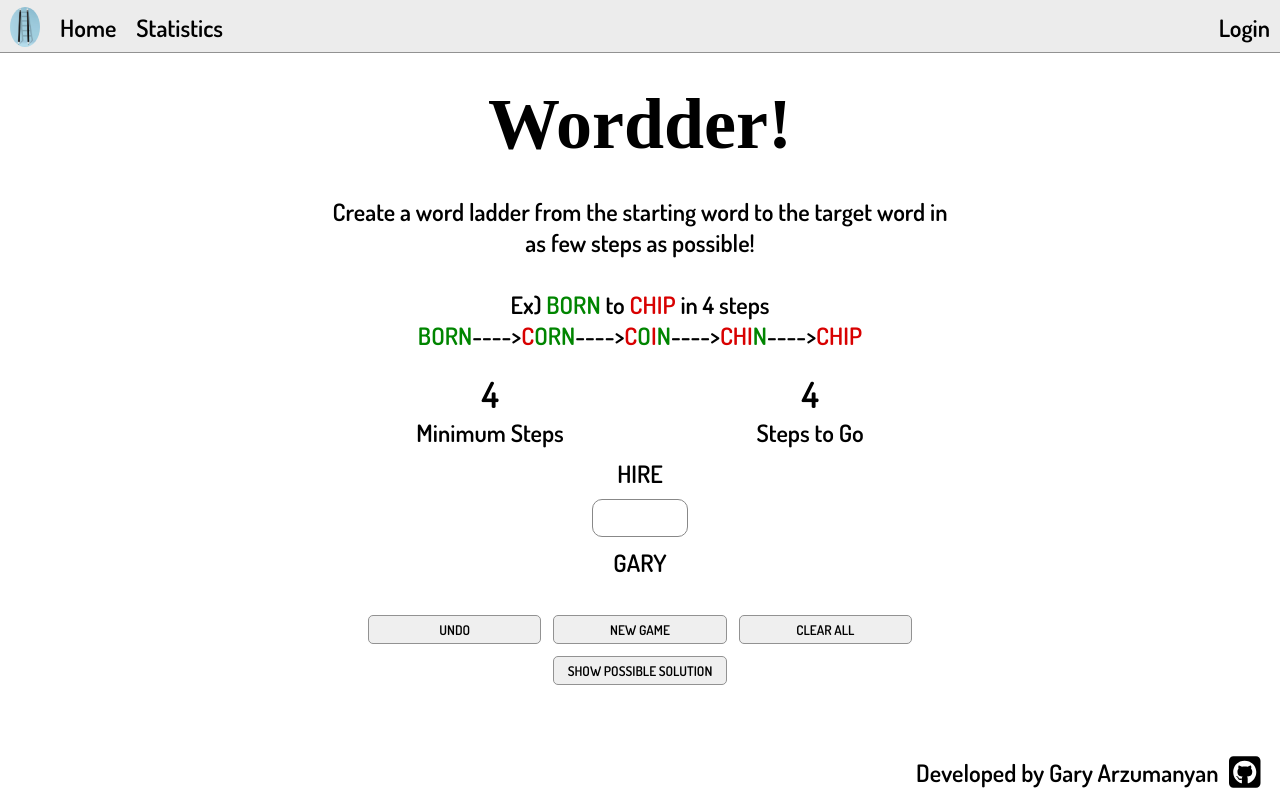
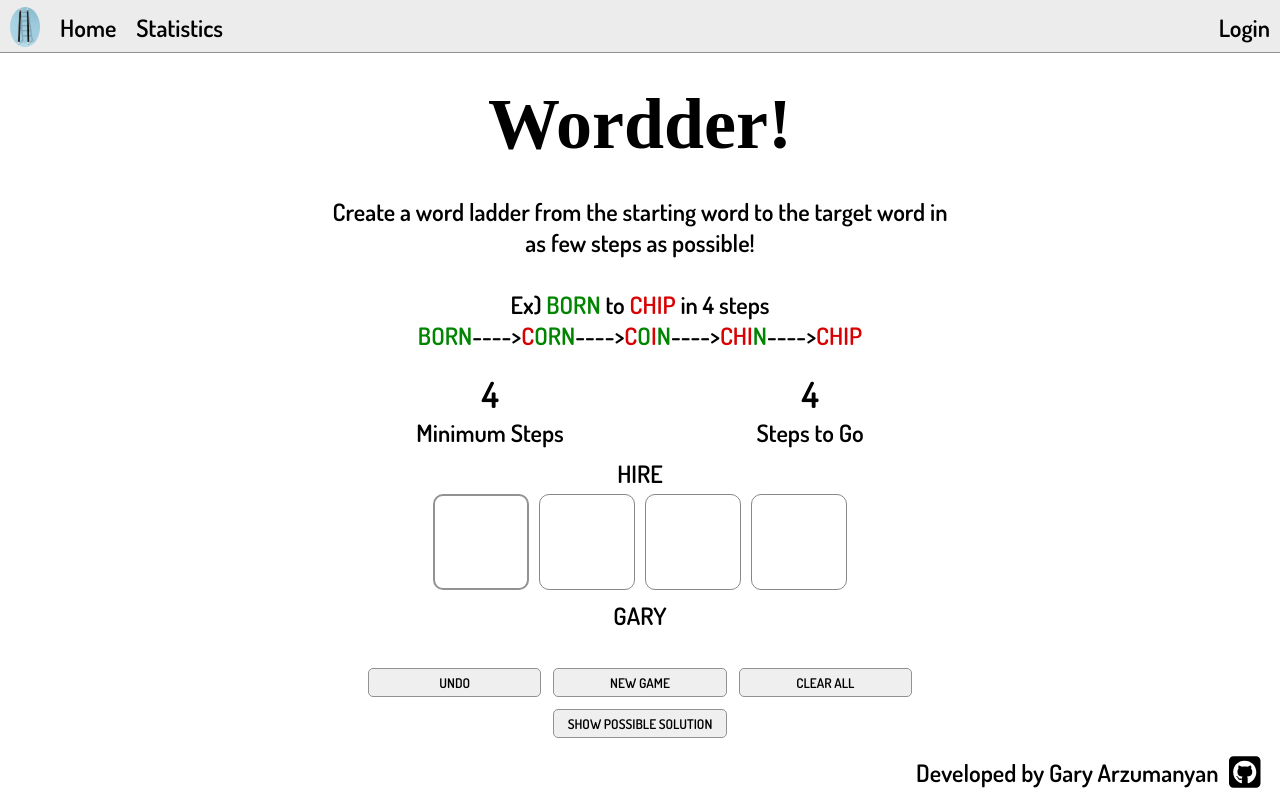
Before and after one commit to garyarzuma/wordder, a React (Create React App) app: page / in a window 1280 px wide. Built offline with nearby package versions, Linux system fonts and the light colour scheme; a web font is replaced by a local one.

Commit message:
Added individual boxes and delete and character event listeners for fluid input like wordle website

```diff
--- a/src/components/Guessboxes.js
+++ b/src/components/Guessboxes.js
@@ -1,19 +1,75 @@
-import React from 'react'
+import React, { useEffect } from 'react'
 import { useField } from '../hooks/useField'
 import './styles/Guessboxes.css'
 
 const Guessboxes= ({ setCurrentGuess }) => {
-  const guess = useField('guess')
+
   const handleSubmit = (event) =>  {
     event.preventDefault()
-    setCurrentGuess(guess.value.toLowerCase())
-    guess.onReset()
+    console.log(event)
+    let guess = guess1.value + guess2.value + guess3.value + guess4.value
+    console.log(guess)
+    setCurrentGuess(guess.toLowerCase())
   }
+  const guess1 = useField('guess1')
+  const guess2 = useField('guess2')
+  const guess3 = useField('guess3')
+  const guess4 = useField('guess4')
+  let input = document.getElementsByClassName('guessBox')
+  let boxNumber = 0
+
+  useEffect(() => {
+    let input = document.getElementById('guess-1')
+    input.focus()
+  }, [])
+
+  const onKeyUp = (event) => {
+    if (event.keyCode === 13){ //for enter
+      handleSubmit(event)
+    }
+    else if (event.keyCode === 8 || event.keyCode === 46){ //For delete and backspace
+      if (event.target.id === 'guess-4'){
+        boxNumber = 2
+      } else if (event.target.id === 'guess-3') {
+        boxNumber = 1
+      }
+      else if (event.target.id === 'guess-2') {
+        boxNumber = 0
+      }
+      else {
+        boxNumber = 0
+      }
+      input[boxNumber].focus()
+    }
+    else if (event.keyCode < 91  && event.keyCode > 64) {
+      if (event.target.id === 'guess-1'){
+        boxNumber = 1
+        guess1.setMyValue(event.key.toUpperCase())
+      } else if (event.target.id === 'guess-2') {
+        boxNumber = 2
+        guess2.setMyValue(event.key.toUpperCase())
+      }
+      else if (event.target.id === 'guess-3') {
+        boxNumber = 3
+        guess3.setMyValue(event.key.toUpperCase())
+      }
+      else {
+        boxNumber = 3
+        guess4.setMyValue(event.key.toUpperCase())
+      }
+      input[boxNumber].focus()
+    }
+  }
+
+
   return(
 
     <div className="guessboxes">
       <form onSubmit={handleSubmit}>
-        <input className="guessBox"  {...guess}/>
+        <input className="guessBox" onKeyUp = {onKeyUp} id='guess-1' {...guess1}/>
+        <input className="guessBox" onKeyUp = {onKeyUp} id='guess-2' {...guess2}/>
+        <input className="guessBox" onKeyUp = {onKeyUp} id='guess-3' {...guess3}/>
+        <input className="guessBox" onKeyUp = {onKeyUp} id='guess-4' {...guess4}/>
       </form>
     </div>
 
--- a/src/components/styles/Guessboxes.css
+++ b/src/components/styles/Guessboxes.css
@@ -6,11 +6,16 @@
     resize: none;
     outline: none;
 	text-align:center;
-	width: 4em;
-	height: 1.6em;
+	width: 2em;
+	height: 2em;
 	border-radius: 10px;
 	margin-top:10px;
+	margin:5px;
 	margin-bottom:10px;
-	font-size: 1em;
+	font-size: 2em;
 	padding:0px;
 }
+
+.guessBox{
+	caret-color: transparent;
+}
--- a/src/hooks/useField.js
+++ b/src/hooks/useField.js
@@ -7,10 +7,14 @@ export const useField = (type) => {
     setValue(event.target.value.toUpperCase())
   }
 
-  const maxLength = 4
+  const maxLength = 1
 
   const onReset = () => {
     setValue('')
+  }
+
+  const setMyValue = (value) => {
+    setValue(value)
   }
 
   return {
@@ -18,6 +22,7 @@ export const useField = (type) => {
     value,
     onChange,
     onReset,
-    maxLength
+    maxLength,
+    setMyValue
   }
 }
```
